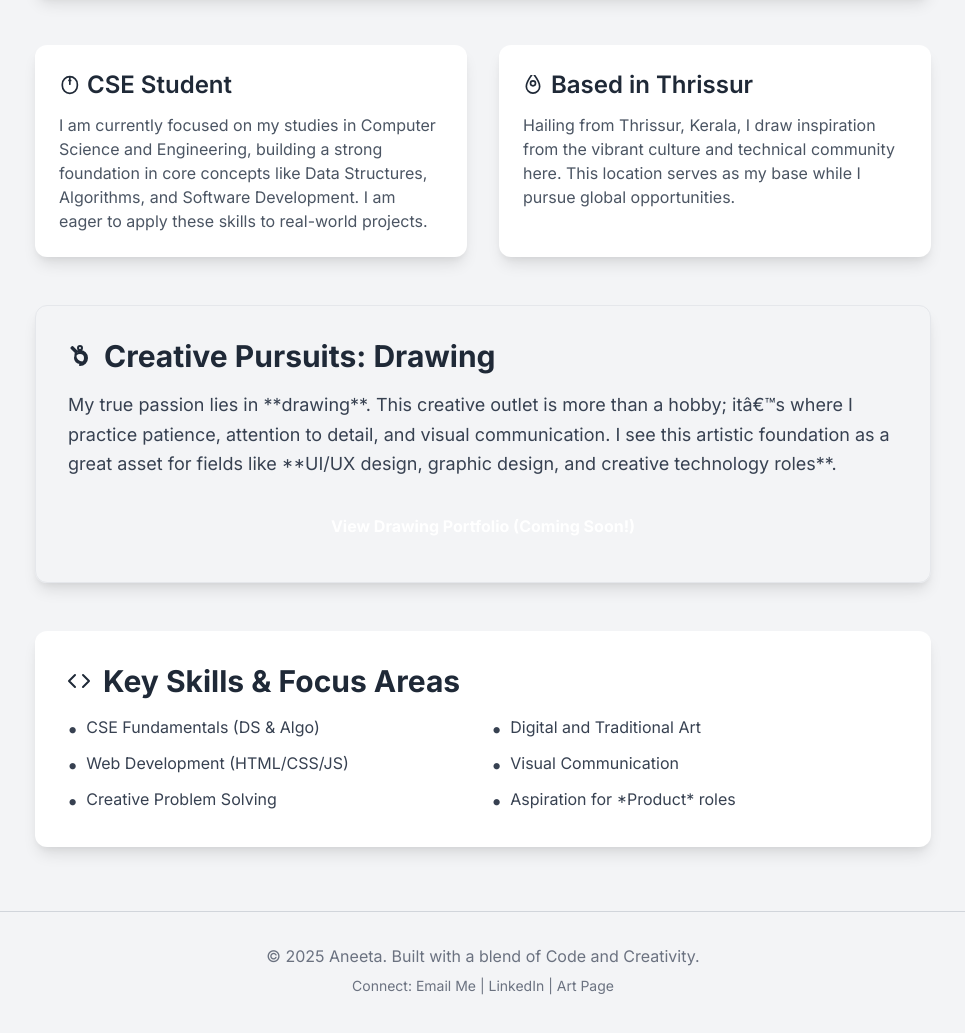
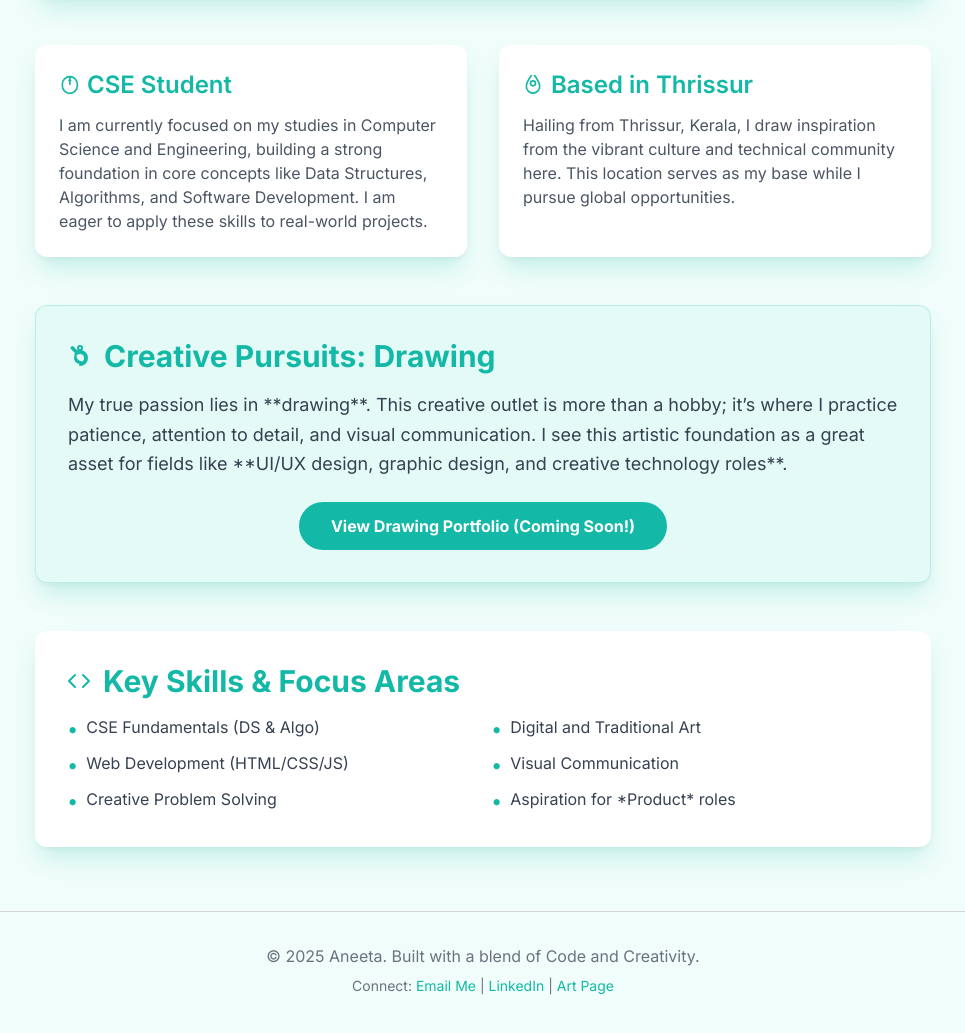
Before and after one commit to Aneeta07/aneeta07.github.io, a plain HTML site: page index.html in a window 1280 px wide. Shown: the part 557-1590 px from the top of the page, without its empty margins (157-1122 px from the left). Drawn offline with nearby package versions, Linux system fonts and the light colour scheme.

Commit message:
Update index.html

```diff
--- a/index.html
+++ b/index.html
@@ -1,21 +1,24 @@
-<!DOCTY | CSE Student & Artist</title>
-    <!-- Load Tailwind CSS -->
-    <script src="https://cdn.tailwindcss.com"></script>
-    <!-- Configure Tailwind for custom font -->
-    <script>
-        tailwind.config = {PE html>
+<!DOCTYPE html>
 <html lang="en">
 <head>
     <meta charset="UTF-8">
     <meta name="viewport" content="width=device-width, initial-scale=1.0">
-    <title>Aneeta
+    <title>Aneeta | CSE Student & Artist</title>
+    <!-- Load Tailwind CSS -->
+    <script src="https://cdn.tailwindcss.com"></script>
+    <!-- Configure Tailwind for custom vibrant colors -->
+    <script>
+        tailwind.config = {
             theme: {
                 extend: {
                     fontFamily: {
                         sans: ['Inter', 'sans-serif'],
                     },
                     colors: {
-                        'primary-indigo': '#4F46E5',
+                        // Vibrant Teal (used for main accents and highlights)
+                        'vibrant-teal': '#14B8A6',
+                        // Darker Teal (used for button hover state)
+                        'dark-teal': '#0D9488',
                         'secondary-gray': '#F9FAFB',
                     }
                 }
@@ -24,17 +27,19 @@
     </script>
     <link href="https://fonts.googleapis.com/css2?family=Inter:wght@100..900&display=swap" rel="stylesheet">
     <style>
-        /* Custom scrollbar for aesthetics */
+        /* Custom styles for background and card appearance */
         body {
-            background-color: #f3f4f6;
+            background-color: #f0fdfa; /* Very light teal background for freshness */
             font-family: 'Inter', sans-serif;
         }
         .card {
-            box-shadow: 0 10px 15px -3px rgba(0, 0, 0, 0.1), 0 4px 6px -2px rgba(0, 0, 0, 0.05);
-            transition: transform 0.3s ease-in-out;
+            /* Enhanced shadow for a lifted, vibrant look */
+            box-shadow: 0 15px 25px -5px rgba(20, 184, 166, 0.2), 0 4px 6px -2px rgba(0, 0, 0, 0.05);
+            transition: transform 0.3s ease-in-out, box-shadow 0.3s ease-in-out;
         }
         .card:hover {
-            transform: translateY(-4px);
+            transform: translateY(-5px); /* Slightly more noticeable lift on hover */
+            box-shadow: 0 20px 30px -5px rgba(20, 184, 166, 0.3), 0 4px 6px -2px rgba(0, 0, 0, 0.1);
         }
     </style>
 </head>
@@ -42,10 +47,11 @@
 
     <div class="container mx-auto px-4 py-8 md:py-12">
         <header class="text-center mb-12">
-            <div class="w-24 h-24 bg-primary-indigo/10 rounded-full mx-auto flex items-center justify-center mb-4">
-                <svg xmlns="http://www.w3.org/2000/svg" class="w-10 h-10 text-primary-indigo" viewBox="0 0 24 24" fill="none" stroke="currentColor" stroke-width="2" stroke-linecap="round" stroke-linejoin="round"><path d="M12 2a3 3 0 0 0 3 3a3 3 0 0 0 3 3a3 3 0 0 0 3-3a3 3 0 0 0-3-3a3 3 0 0 0-3 3a3 3 0 0 0-3 3v2"/></svg>
+            <!-- Icon updated to use the vibrant teal color -->
+            <div class="w-24 h-24 bg-vibrant-teal/10 rounded-full mx-auto flex items-center justify-center mb-4">
+                <svg xmlns="http://www.w3.org/2000/svg" class="w-10 h-10 text-vibrant-teal" viewBox="0 0 24 24" fill="none" stroke="currentColor" stroke-width="2" stroke-linecap="round" stroke-linejoin="round"><path d="M12 2a3 3 0 0 0 3 3a3 3 0 0 0 3 3a3 3 0 0 0 3-3a3 3 0 0 0-3-3a3 3 0 0 0-3 3a3 3 0 0 0-3 3v2"/></svg>
             </div>
-            <h1 class="text-5xl font-extrabold text-primary-indigo tracking-tight">Aneeta</h1>
+            <h1 class="text-5xl font-extrabold text-vibrant-teal tracking-tight">Aneeta</h1>
             <p class="text-xl mt-2 text-gray-600">CSE Student from Thrissur, Kerala | Aspiring Professional</p>
         </header>
 
@@ -53,7 +59,7 @@
 
             <!-- Professional Summary & Aspiration -->
             <section id="summary" class="bg-white p-8 rounded-xl card">
-                <h2 class="text-3xl font-bold mb-4 flex items-center text-primary-indigo">
+                <h2 class="text-3xl font-bold mb-4 flex items-center text-vibrant-teal">
                     <svg xmlns="http://www.w3.org/2000/svg" class="w-6 h-6 mr-3" viewBox="0 0 24 24" fill="none" stroke="currentColor" stroke-width="2" stroke-linecap="round" stroke-linejoin="round"><path d="M14 2H6a2 2 0 0 0-2 2v16a2 2 0 0 0 2 2h12a2 2 0 0 0 2-2V8z"></path><path d="M14 2v6h6M16 13H8M16 17H8M10 9H8"></path></svg>
                     My Professional Journey
                 </h2>
@@ -66,7 +72,7 @@
             <section id="details" class="grid md:grid-cols-2 gap-8">
                 <!-- Education Card -->
                 <div class="bg-white p-6 rounded-xl card">
-                    <h3 class="text-2xl font-semibold mb-3 text-primary-indigo flex items-center">
+                    <h3 class="text-2xl font-semibold mb-3 text-vibrant-teal flex items-center">
                         <svg xmlns="http://www.w3.org/2000/svg" class="w-5 h-5 mr-2" viewBox="0 0 24 24" fill="none" stroke="currentColor" stroke-width="2" stroke-linecap="round" stroke-linejoin="round"><path d="M4 11a9 9 0 0 1 18 0v2a9 9 0 0 1-18 0v-2zm9-7.5V11m-1-4.5h2"></path></svg>
                         CSE Student
                     </h3>
@@ -76,7 +82,7 @@
                 </div>
                 <!-- Location Card -->
                 <div class="bg-white p-6 rounded-xl card">
-                    <h3 class="text-2xl font-semibold mb-3 text-primary-indigo flex items-center">
+                    <h3 class="text-2xl font-semibold mb-3 text-vibrant-teal flex items-center">
                         <svg xmlns="http://www.w3.org/2000/svg" class="w-5 h-5 mr-2" viewBox="0 0 24 24" fill="none" stroke="currentColor" stroke-width="2" stroke-linecap="round" stroke-linejoin="round"><circle cx="12" cy="10" r="3"></circle><path d="M12 21.7c-4.4 0-8-3.6-8-8c0-5.8 8-15.7 8-15.7s8 9.9 8 15.7c0 4.4-3.6 8-8 8z"></path></svg>
                         Based in Thrissur
                     </h3>
@@ -87,8 +93,8 @@
             </section>
 
             <!-- Creative Passion - Drawing -->
-            <section id="art" class="bg-primary-indigo/5 p-8 rounded-xl card border border-primary-indigo/20">
-                <h2 class="text-3xl font-bold mb-4 flex items-center text-primary-indigo">
+            <section id="art" class="bg-vibrant-teal/5 p-8 rounded-xl card border border-vibrant-teal/20">
+                <h2 class="text-3xl font-bold mb-4 flex items-center text-vibrant-teal">
                     <svg xmlns="http://www.w3.org/2000/svg" class="w-6 h-6 mr-3" viewBox="0 0 24 24" fill="none" stroke="currentColor" stroke-width="2" stroke-linecap="round" stroke-linejoin="round"><path d="M12 21c3.9 0 7-3.1 7-7s-3.1-7-7-7c-1 0-2 .2-2.9 .6c-.3-.2-.5-.4-.7-.6l-4-4l-1 1l4 4c.2.2.4.4.6.7c-.4 .9-.6 1.9-.6 2.9c0 3.9 3.1 7 7 7zM14 4a2 2 0 1 0-4 0a2 2 0 0 0 4 0zM12 19c-2.8 0-5-2.2-5-5s2.2-5 5-5s5 2.2 5 5s-2.2 5-5 5z"></path></svg>
                     Creative Pursuits: Drawing
                 </h2>
@@ -96,7 +102,8 @@
                     My true passion lies in **drawing**. This creative outlet is more than a hobby; it’s where I practice patience, attention to detail, and visual communication. I see this artistic foundation as a great asset for fields like **UI/UX design, graphic design, and creative technology roles**.
                 </p>
                 <div class="mt-6 text-center">
-                    <button class="bg-primary-indigo hover:bg-indigo-600 text-white font-bold py-3 px-8 rounded-full transition duration-300 transform hover:scale-105">
+                    <!-- Button updated with vibrant teal and darker teal hover -->
+                    <button class="bg-vibrant-teal hover:bg-dark-teal text-white font-bold py-3 px-8 rounded-full transition duration-300 transform hover:scale-105">
                         View Drawing Portfolio (Coming Soon!)
                     </button>
                 </div>
@@ -104,20 +111,22 @@
 
             <!-- Future Projects and Skills -->
             <section id="projects" class="bg-white p-8 rounded-xl card">
-                <h2 class="text-3xl font-bold mb-4 flex items-center text-primary-indigo">
+                <h2 class="text-3xl font-bold mb-4 flex items-center text-vibrant-teal">
                     <svg xmlns="http://www.w3.org/2000/svg" class="w-6 h-6 mr-3" viewBox="0 0 24 24" fill="none" stroke="currentColor" stroke-width="2" stroke-linecap="round" stroke-linejoin="round"><polyline points="16 18 22 12 16 6"></polyline><polyline points="8 6 2 12 8 18"></polyline></svg>
                     Key Skills & Focus Areas
                 </h2>
                 <div class="grid sm:grid-cols-2 gap-4 text-gray-700">
                     <ul class="space-y-2">
-                        <li class="flex items-start"><span class="text-primary-indigo mr-2 text-xl">&bull;</span>CSE Fundamentals (DS & Algo)</li>
-                        <li class="flex items-start"><span class="text-primary-indigo mr-2 text-xl">&bull;</span>Web Development (HTML/CSS/JS)</li>
-                        <li class="flex items-start"><span class="text-primary-indigo mr-2 text-xl">&bull;</span>Creative Problem Solving</li>
+                        <!-- List bullets updated to vibrant teal -->
+                        <li class="flex items-start"><span class="text-vibrant-teal mr-2 text-xl">&bull;</span>CSE Fundamentals (DS & Algo)</li>
+                        <li class="flex items-start"><span class="text-vibrant-teal mr-2 text-xl">&bull;</span>Web Development (HTML/CSS/JS)</li>
+                        <li class="flex items-start"><span class="text-vibrant-teal mr-2 text-xl">&bull;</span>Creative Problem Solving</li>
                     </ul>
                     <ul class="space-y-2">
-                        <li class="flex items-start"><span class="text-primary-indigo mr-2 text-xl">&bull;</span>Digital and Traditional Art</li>
-                        <li class="flex items-start"><span class="text-primary-indigo mr-2 text-xl">&bull;</span>Visual Communication</li>
-                        <li class="flex items-start"><span class="text-primary-indigo mr-2 text-xl">&bull;</span>Aspiration for *Product* roles</li>
+                        <!-- List bullets updated to vibrant teal -->
+                        <li class="flex items-start"><span class="text-vibrant-teal mr-2 text-xl">&bull;</span>Digital and Traditional Art</li>
+                        <li class="flex items-start"><span class="text-vibrant-teal mr-2 text-xl">&bull;</span>Visual Communication</li>
+                        <li class="flex items-start"><span class="text-vibrant-teal mr-2 text-xl">&bull;</span>Aspiration for *Product* roles</li>
                     </ul>
                 </div>
             </section>
@@ -128,7 +137,8 @@
         <footer class="mt-16 pt-8 border-t border-gray-300 text-center text-gray-500">
             <p>&copy; 2025 Aneeta. Built with a blend of Code and Creativity.</p>
             <p class="mt-2 text-sm">
-                Connect: <a href="mailto:aneeta@example.com" class="text-primary-indigo hover:underline">Email Me</a> | <a href="#" class="text-primary-indigo hover:underline">LinkedIn</a> | <a href="#" class="text-primary-indigo hover:underline">Art Page</a>
+                <!-- Links updated to vibrant teal -->
+                Connect: <a href="mailto:aneeta@example.com" class="text-vibrant-teal hover:underline">Email Me</a> | <a href="#" class="text-vibrant-teal hover:underline">LinkedIn</a> | <a href="#" class="text-vibrant-teal hover:underline">Art Page</a>
             </p>
         </footer>
     </div>
```
